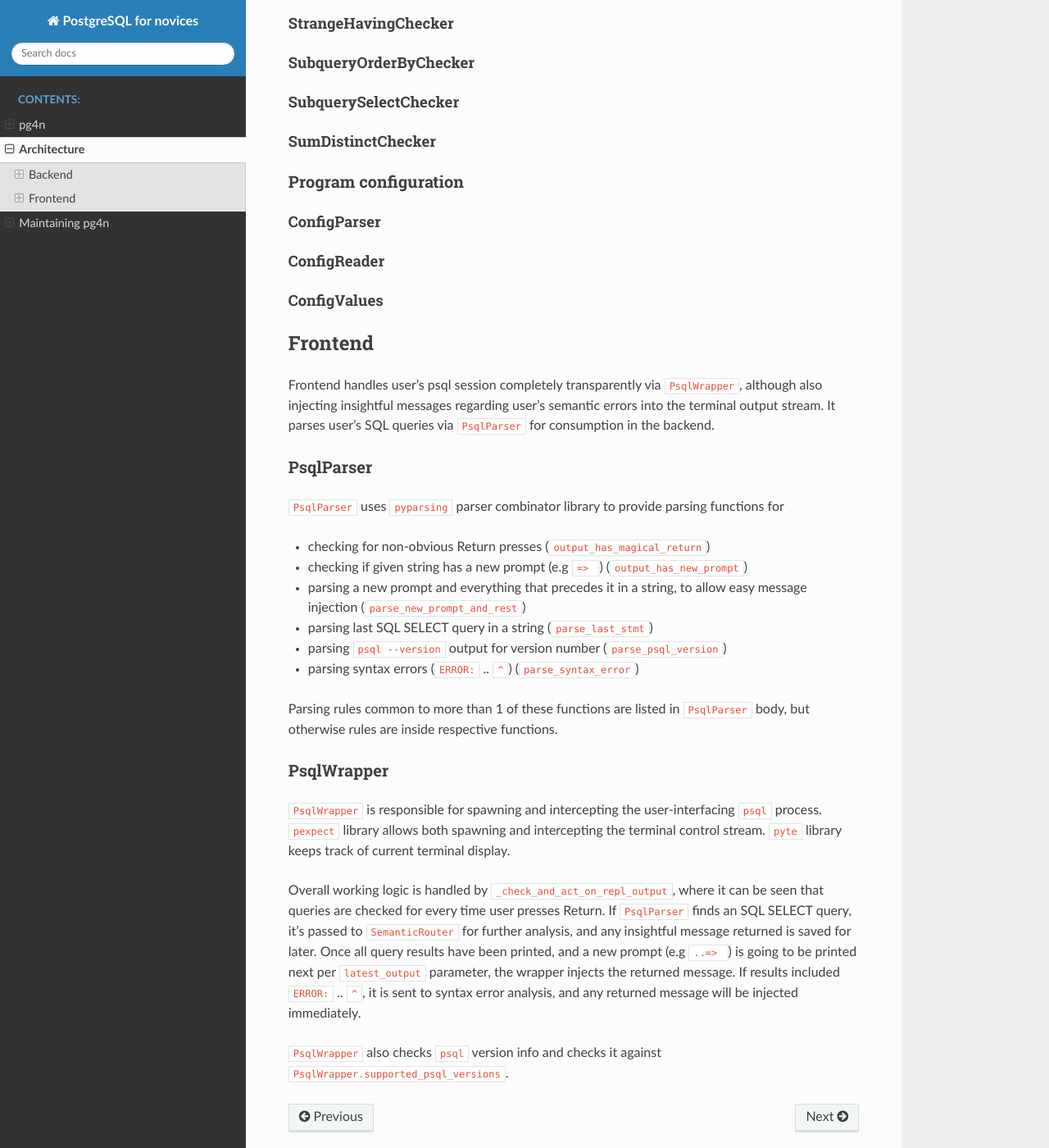
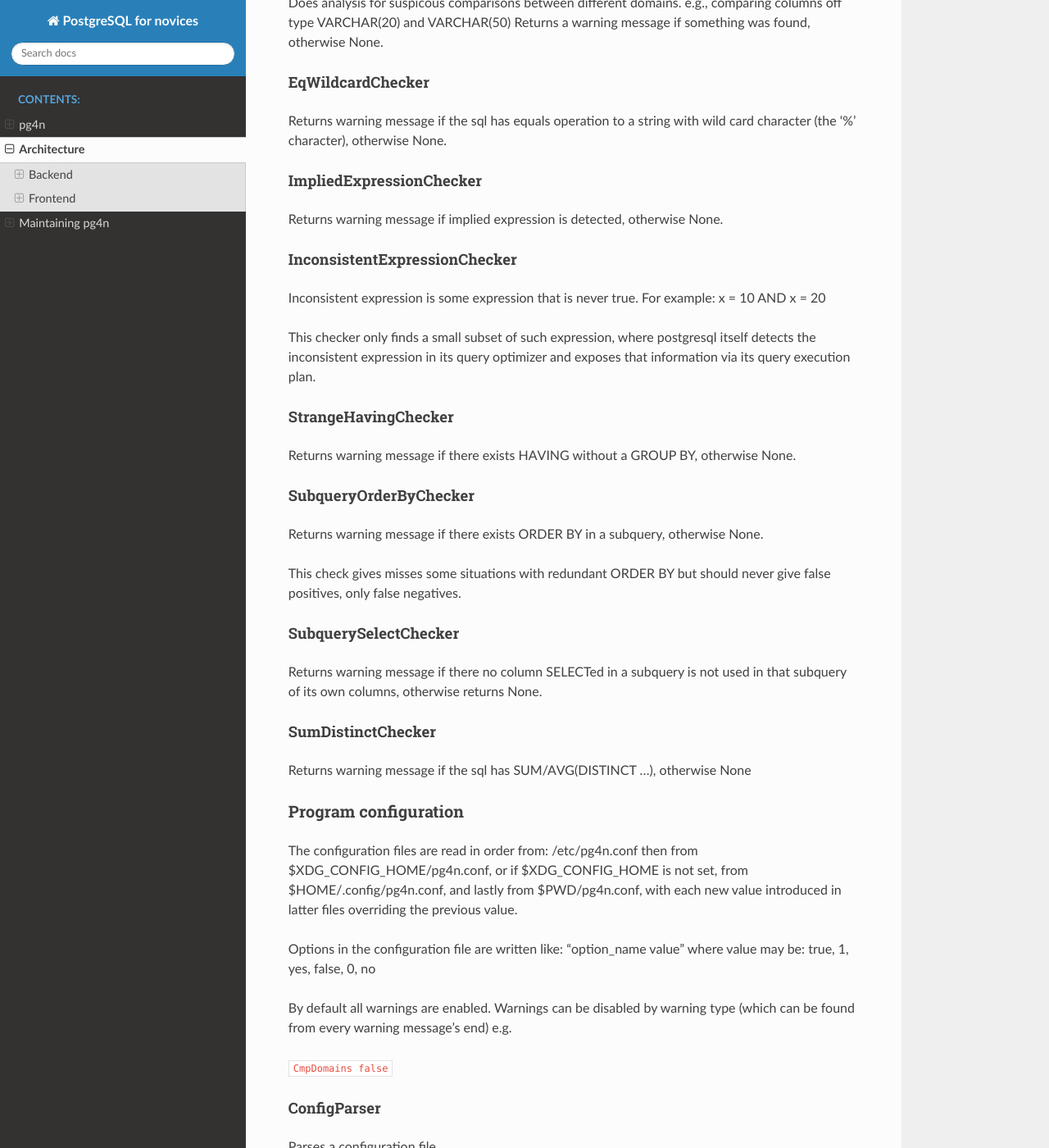
Before and after one commit to tatuhtuni/proj-kurssi, a Sphinx documentation site: the page built from docs/architecture.md, in a window 1280 px wide and 1400 px high, scrolled down 1282 px. Shown: the whole window at 82% size. Built offline with Sphinx 7.4.7 and the Read the Docs theme 2.0.0, drawn with Linux system fonts in a browser that asks for light colours; pages that are not in the unit, such as notebooks, are missing from menus; some of the changed text lies outside the part shown.

Commit message:
Docs for semantic side

```diff
--- a/docs/architecture.md
+++ b/docs/architecture.md
@@ -5,6 +5,8 @@
 ## Backend
 
 ### ErrorFormatter
+Unified error formatting.
+Each Checker class must use this to format their warning messages.
 
 ### PsqlConnInfo
 
@@ -15,32 +17,68 @@
 ### SemanticRouter
 
 ### SQLParser
+Transforms sql string into a syntax tree.
+Also provides some utilities like finding all tables in a sql statement.
 
 ### Analysis modules
 
 #### CmpDomainChecker
+Does analysis for suspicous comparisons between different domains.
+e.g., comparing columns off type VARCHAR(20) and VARCHAR(50)
+Returns a warning message if something was found, otherwise None.
 
 #### EqWildcardChecker
+Returns warning message if the sql has equals operation to a string with
+wild card character (the '%' character), otherwise None.
 
 #### ImpliedExpressionChecker
+Returns warning message if implied expression is detected, otherwise None.
 
 #### InconsistentExpressionChecker
+Inconsistent expression is some expression that is never true.
+For example: x = 10 AND x = 20
+
+This checker only finds a small subset of such expression, where postgresql
+itself detects the inconsistent expression in its query optimizer and
+exposes that information via its query execution plan.
 
 #### StrangeHavingChecker
+Returns warning message if there exists HAVING without a GROUP BY, otherwise None.
 
 #### SubqueryOrderByChecker
+Returns warning message if there exists ORDER BY in a subquery,
+otherwise None.
+
+This check gives misses some situations with redundant ORDER BY but
+should never give false positives, only false negatives.
 
 #### SubquerySelectChecker
+Returns warning message if there no column SELECTed in a subquery is
+not used in that subquery of its own columns, otherwise returns None.
 
 #### SumDistinctChecker
+Returns warning message if the sql has SUM/AVG(DISTINCT ...), otherwise None
 
 ### Program configuration
+The configuration files are read in order from: /etc/pg4n.conf then from $XDG\_CONFIG\_HOME/pg4n.conf, or if $XDG\_CONFIG\_HOME is not set, from
+$HOME/.config/pg4n.conf, and lastly from $PWD/pg4n.conf, with each new value
+introduced in latter files overriding the previous value.
+
+Options in the configuration file are written like: "option\_name value" where value may be: true, 1, yes, false, 0, no
+
+By default all warnings are enabled. Warnings can be disabled by warning type (which can be found from every warning message's end) e.g.
+
+`CmpDomains false`
 
 #### ConfigParser
+Parses a configuration file.
 
 #### ConfigReader
+Reads all configuration files and combines their option output into a `ConfigValues` class.
+
 
 #### ConfigValues
+Contains option values specied in the configuration files.
 
 ## Frontend
 
```
Also changed, not shown: docs/maintenance-plan.md (+3 -0 lines).
